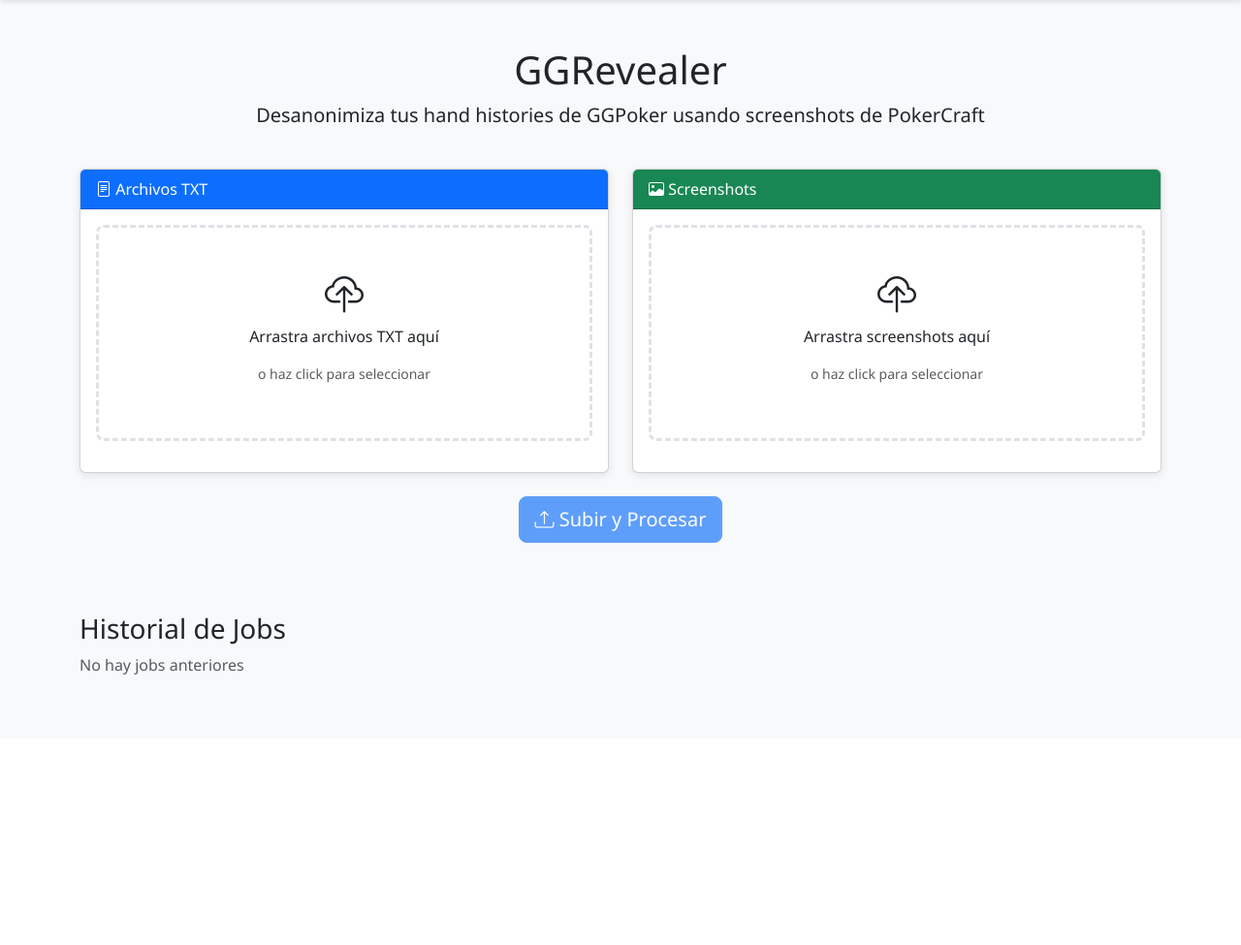
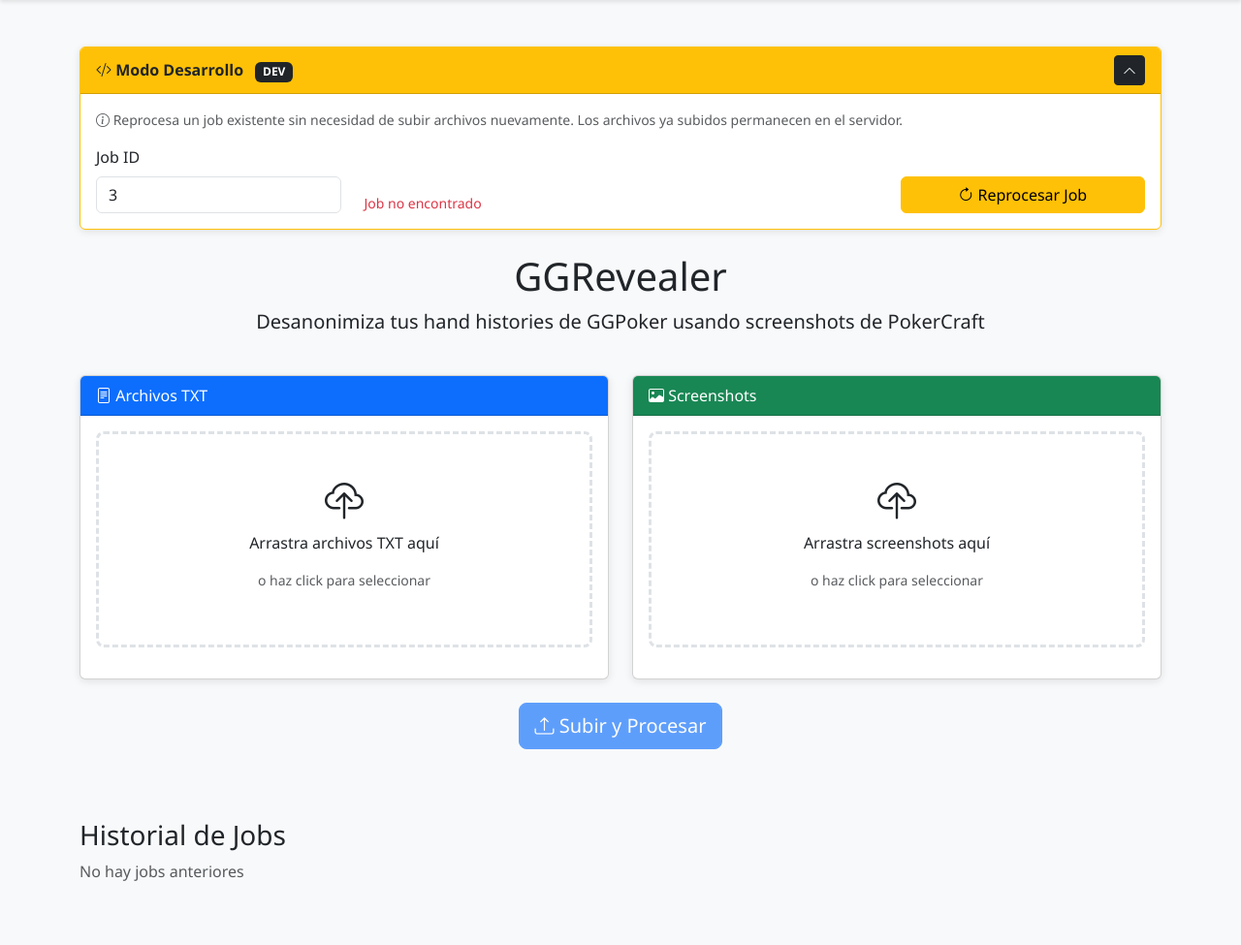
Before and after one commit to clickmediapropy/ggrevealer-3-repl, a FastAPI app: page /app in a window 1280 px wide. Shown: the part 62-1037 px from the top of the page at 97% size. Before the commit the page ends 758 px from the top, so only its background shows below. Run offline with FastAPI, Linux system fonts and the light colour scheme; data that the repository does not hold is empty; some libraries are stand-ins or nearby versions.

Commit message:
Add development mode for reprocessing existing jobs
Features:
- New UI section: Dev Mode card with job reprocessing
- Backend: clear_job_results() to reset job data and outputs
- Modified /api/process/{job_id} to detect and handle reprocessing
- Frontend: reprocessDevJob() function to trigger reprocessing
- Auto-load job info when changing job ID
- Collapsible dev mode section

Benefits:
- No need to re-upload files during development
- Single endpoint for both new and reprocess jobs
- Clean state reset before reprocessing
- Real-time job status display in dev panel

Default job ID: 6 (created from storage/uploads/3 files)

🤖 Generated with [Claude Code](https://claude.com/claude-code)

Co-Authored-By: Claude <noreply@anthropic.com>

```diff
--- a/main.py
+++ b/main.py
@@ -21,7 +21,7 @@ from pathlib import Path
 from typing import List
 import shutil
 
-from database import init_db, create_job, get_job, get_all_jobs, update_job_status, add_file, get_job_files, save_result, get_result, update_job_file_counts, delete_job, mark_job_started, update_job_stats, set_ocr_total_count, increment_ocr_processed_count, save_screenshot_result, get_screenshot_results, update_screenshot_result_matches, get_job_logs
+from database import init_db, create_job, get_job, get_all_jobs, update_job_status, add_file, get_job_files, save_result, get_result, update_job_file_counts, delete_job, mark_job_started, update_job_stats, set_ocr_total_count, increment_ocr_processed_count, save_screenshot_result, get_screenshot_results, update_screenshot_result_matches, get_job_logs, clear_job_results
 from parser import GGPokerParser
 from ocr import ocr_screenshot
 from matcher import find_best_matches
@@ -120,7 +120,7 @@ async def upload_files(
 
 @app.post("/api/process/{job_id}")
 async def process_job(job_id: int, background_tasks: BackgroundTasks):
-    """Start processing a job in the background"""
+    """Start processing a job in the background (supports reprocessing)"""
     job = get_job(job_id)
     if not job:
         raise HTTPException(status_code=404, detail="Job not found")
@@ -128,10 +128,24 @@ async def process_job(job_id: int, background_tasks: BackgroundTasks):
     if job['status'] == 'processing':
         raise HTTPException(status_code=400, detail="Job is already processing")
 
+    # Check if this is a reprocess (job already completed or failed)
+    is_reprocess = job['status'] in ['completed', 'failed']
+
+    if is_reprocess:
+        # Clear previous results from database
+        clear_job_results(job_id)
+
+        # Clear output files from filesystem
+        job_output_path = OUTPUTS_PATH / str(job_id)
+        if job_output_path.exists():
+            shutil.rmtree(job_output_path)
+
+        print(f"[JOB {job_id}] Reprocessing: cleared previous results")
+
     background_tasks.add_task(run_processing_pipeline, job_id)
     update_job_status(job_id, 'processing')
 
-    return {"job_id": job_id, "status": "processing"}
+    return {"job_id": job_id, "status": "processing", "is_reprocess": is_reprocess}
 
 
 @app.get("/api/status/{job_id}")
@@ -421,19 +435,76 @@ async def generate_claude_prompt(job_id: int):
     # Get failed screenshots
     failed_screenshots = [s for s in screenshot_results if s.get('status') == 'error']
 
+    # Calculate metrics
+    stats = {
+        "txt_files": job.get('txt_files_count', 0),
+        "screenshots": job.get('screenshot_files_count', 0),
+        "hands_parsed": job.get('hands_parsed', 0),
+        "matched_hands": job.get('matched_hands', 0),
+        "name_mappings": job.get('name_mappings_count', 0),
+        "ocr_processed": job.get('ocr_processed_count', 0),
+        "ocr_total": job.get('ocr_total_count', 0)
+    }
+
+    # Calculate key metrics
+    match_rate = (stats['matched_hands'] / stats['hands_parsed'] * 100) if stats['hands_parsed'] > 0 else 0
+    ocr_success_rate = (stats['ocr_processed'] / stats['ocr_total'] * 100) if stats['ocr_total'] > 0 else 0
+
+    screenshot_summary = {
+        "total": len(screenshot_results),
+        "success": len([s for s in screenshot_results if s.get('status') == 'success']),
+        "warning": len([s for s in screenshot_results if s.get('status') == 'warning']),
+        "error": len([s for s in screenshot_results if s.get('status') == 'error'])
+    }
+
+    screenshot_success_rate = (screenshot_summary['success'] / screenshot_summary['total'] * 100) if screenshot_summary['total'] > 0 else 0
+
+    # Identify problem type
+    problem_indicators = []
+
+    if job.get('status') == 'failed':
+        problem_indicators.append("JOB_FAILED")
+
+    if match_rate < 10:
+        problem_indicators.append("VERY_LOW_MATCH_RATE")
+    elif match_rate < 30:
+        problem_indicators.append("LOW_MATCH_RATE")
+
+    if screenshot_success_rate < 50:
+        problem_indicators.append("LOW_OCR_SUCCESS")
+
+    if ocr_success_rate < 100:
+        problem_indicators.append("INCOMPLETE_OCR")
+
+    if len(error_logs) > 0:
+        problem_indicators.append("HAS_ERROR_LOGS")
+
+    if len(warning_logs) > 5:
+        problem_indicators.append("MANY_WARNINGS")
+
+    if screenshot_summary['error'] > screenshot_summary['total'] * 0.3:
+        problem_indicators.append("HIGH_SCREENSHOT_FAILURE_RATE")
+
+    # Get failed screenshots with errors
+    failed_screenshots_with_details = []
+    for fs in failed_screenshots[:10]:
+        failed_screenshots_with_details.append({
+            "filename": fs.get('screenshot_filename'),
+            "error": fs.get('ocr_error'),
+            "ocr_success": fs.get('ocr_success')
+        })
+
     # Build context for Gemini
     context = {
         "job_id": job_id,
         "status": job.get('status'),
         "error_message": job.get('error_message'),
-        "statistics": {
-            "txt_files": job.get('txt_files_count', 0),
-            "screenshots": job.get('screenshot_files_count', 0),
-            "hands_parsed": job.get('hands_parsed', 0),
-            "matched_hands": job.get('matched_hands', 0),
-            "name_mappings": job.get('name_mappings_count', 0),
-            "ocr_processed": job.get('ocr_processed_count', 0),
-            "ocr_total": job.get('ocr_total_count', 0)
+        "problem_indicators": problem_indicators,
+        "statistics": stats,
+        "calculated_metrics": {
+            "match_rate_percent": round(match_rate, 2),
+            "ocr_success_rate_percent": round(ocr_success_rate, 2),
+            "screenshot_success_rate_percent": round(screenshot_success_rate, 2)
         },
         "timestamps": {
             "created_at": job.get('created_at'),
@@ -441,15 +512,10 @@ async def generate_claude_prompt(job_id: int):
             "completed_at": job.get('completed_at'),
             "processing_time_seconds": job.get('processing_time_seconds')
         },
-        "error_logs": error_logs[:10],  # Last 10 errors
-        "warning_logs": warning_logs[:10],  # Last 10 warnings
-        "failed_screenshots": failed_screenshots[:5],  # First 5 failed screenshots
-        "screenshot_summary": {
-            "total": len(screenshot_results),
-            "success": len([s for s in screenshot_results if s.get('status') == 'success']),
-            "warning": len([s for s in screenshot_results if s.get('status') == 'warning']),
-            "error": len([s for s in screenshot_results if s.get('status') == 'error'])
-        }
+        "error_logs": error_logs[:10],
+        "warning_logs": warning_logs[:10],
+        "failed_screenshots": failed_screenshots_with_details,
+        "screenshot_summary": screenshot_summary
     }
 
     # If job has result with detailed stats, include them
@@ -472,40 +538,75 @@ async def generate_claude_prompt(job_id: int):
         model = genai.GenerativeModel('gemini-2.5-flash')
 
         # Create prompt for Gemini
-        gemini_prompt = f"""Eres un experto en debugging de aplicaciones Python y análisis de errores.
+        gemini_prompt = f"""Eres un experto en debugging de aplicaciones Python, análisis de errores y detección de problemas en pipelines de procesamiento de datos.
 
-Tu tarea es generar un prompt claro, detallado y accionable para Claude Code que le ayude a debuggear un error en GGRevealer (una aplicación FastAPI que desanonimiza hand histories de poker usando OCR con Gemini Vision).
+Tu tarea es analizar la información de un job de GGRevealer y generar un prompt ÚTIL y ACCIONABLE para Claude Code.
 
-**INFORMACIÓN DEL ERROR:**
+**CONTEXTO DE GGREVEALER:**
+GGRevealer es una aplicación FastAPI que desanonimiza hand histories de poker usando OCR con Gemini Vision:
+- Pipeline: Upload → Parse TXT → OCR Screenshots → Match Hands → Generate Mappings → Write Outputs
+- El objetivo es HACER MATCH de manos con screenshots para identificar jugadores anónimos
+- Un BUEN resultado tiene >80% match rate (manos matched / manos parseadas)
+- Un MAL resultado tiene <30% match rate
+
+**INFORMACIÓN DEL JOB A ANALIZAR:**
 
 {json.dumps(context, indent=2, ensure_ascii=False)}
 
-**ARQUITECTURA DE GGREVEALER:**
-- Backend: FastAPI + SQLite + Google Gemini Vision API
-- Pipeline: Upload → Parse TXT files → OCR Screenshots → Match Hands → Generate Mappings → Write Outputs
-- Archivos clave:
-  - main.py: Pipeline principal y API endpoints
-  - parser.py: Parsing de GGPoker hand histories
-  - ocr.py: OCR con Gemini 2.5 Flash Vision
-  - matcher.py: Matching inteligente de hands con screenshots
-  - writer.py: Generación de outputs con validaciones PokerTracker
-  - database.py: SQLite con tablas jobs, files, results, screenshot_results, logs
-  - logger.py: Sistema de logging estructurado
+**INDICADORES DE PROBLEMAS DETECTADOS:**
+{', '.join(problem_indicators) if problem_indicators else 'Ninguno detectado automáticamente'}
 
-**TU TAREA:**
-Genera un prompt en español para Claude Code que:
+**TU ANÁLISIS DEBE IDENTIFICAR:**
 
-1. **Explique el problema claramente**: Resume el error principal y su contexto
-2. **Proporcione estadísticas clave**: Qué funcionó y qué falló (OCR, matching, parsing, etc.)
-3. **Liste los errores específicos**: Extrae los mensajes de error más relevantes de los logs
-4. **Sugiera áreas a investigar**: Basándote en los errores, indica qué archivos o funciones revisar
-5. **Incluya pasos de debugging**: Qué debería hacer Claude Code primero
-6. **Sea accionable**: Que Claude Code pueda empezar a debuggear inmediatamente con esa información
+1. **¿Cuál es el problema REAL?**
+   - Si match_rate es bajo (<30%): El problema es en el MATCHING (matcher.py o calidad de screenshots)
+   - Si OCR success rate es bajo: El problema es en OCR (ocr.py o calidad de imágenes)
+   - Si hay error_message: Analiza el error específico
+   - Si no hay errores pero resultados malos: Identifica qué métrica está mal
 
-**FORMATO DEL PROMPT:**
-Usa markdown con secciones claras. Sé conciso pero completo. Prioriza la información más relevante.
+2. **¿Por qué está fallando?**
+   - Analiza error_logs para patrones
+   - Revisa failed_screenshots para errores comunes
+   - Considera warning_logs si son relevantes
 
-Genera SOLO el prompt para Claude Code, sin explicaciones adicionales ni metadatos."""
+3. **¿Dónde buscar?**
+   - main.py (líneas 400-800): Pipeline y OCR paralelo
+   - matcher.py: Algoritmo de matching (Hand ID, scoring)
+   - ocr.py: Llamadas a Gemini Vision
+   - parser.py: Parsing de TXT files
+
+**GENERA UN PROMPT que:**
+
+1. **Identifique el problema de forma ESPECÍFICA** (no genérico)
+   - Ejemplo BUENO: "Match rate de 3.4% indica que el algoritmo de matching no está funcionando"
+   - Ejemplo MALO: "Hay un error en el procesamiento"
+
+2. **Proporcione MÉTRICAS CLAVE**
+   - Match rate, OCR success rate, screenshots procesados
+   - Comparar con lo esperado
+
+3. **Liste ERRORES ESPECÍFICOS** (si los hay)
+   - Con nombre de archivo, línea si es posible
+   - Patrones detectados
+
+4. **Sugiera ARCHIVOS Y FUNCIONES CONCRETAS** a revisar
+   - No solo "revisa matcher.py" sino "revisa la función find_best_matches() en matcher.py:37"
+
+5. **Proponga PASOS CONCRETOS de debugging**
+   - Qué logs revisar, qué agregar, qué cambiar
+
+6. **Sea ACCIONABLE**
+   - Claude Code debe poder empezar a trabajar inmediatamente
+
+**FORMATO:**
+Usa markdown, secciones claras, bullets. Máximo 400 palabras. ENFÓCATE en lo más importante.
+
+**IMPORTANTE:**
+- NO generes prompt genérico si el problema es obvio (ej: match rate bajo = problema de matching)
+- Si no hay errores explícitos, ANALIZA las métricas y encuentra el problema real
+- Sé ESPECÍFICO y TÉCNICO
+
+Genera SOLO el prompt para Claude Code:"""
 
         # Call Gemini
         response = await asyncio.to_thread(
@@ -538,34 +639,80 @@ Genera SOLO el prompt para Claude Code, sin explicaciones adicionales ni metadat
 
 def _generate_fallback_prompt(context: dict) -> str:
     """Generate a basic prompt when Gemini is not available"""
-    error_msg = context.get('error_message', 'Error desconocido')
+    error_msg = context.get('error_message') or 'No hay mensaje de error explícito'
     stats = context.get('statistics', {})
+    metrics = context.get('calculated_metrics', {})
     error_logs = context.get('error_logs', [])
+    problem_indicators = context.get('problem_indicators', [])
+    screenshot_summary = context.get('screenshot_summary', {})
 
-    prompt = f"""Tengo un error en GGRevealer (Job #{context.get('job_id')}) y necesito ayuda para debuggearlo.
+    # Identify main problem
+    main_problem = "Job completado con resultados subóptimos"
 
-## Error Principal
-{error_msg}
+    if 'JOB_FAILED' in problem_indicators:
+        main_problem = f"Job falló: {error_msg}"
+    elif 'VERY_LOW_MATCH_RATE' in problem_indicators:
+        main_problem = f"Match rate muy bajo ({metrics.get('match_rate_percent', 0):.1f}%) - Problema de matching"
+    elif 'LOW_MATCH_RATE' in problem_indicators:
+        main_problem = f"Match rate bajo ({metrics.get('match_rate_percent', 0):.1f}%) - Revisar algoritmo de matching"
+    elif 'LOW_OCR_SUCCESS' in problem_indicators:
+        main_problem = f"OCR con baja tasa de éxito ({metrics.get('screenshot_success_rate_percent', 0):.1f}%)"
 
-## Estadísticas del Job
-- Archivos TXT: {stats.get('txt_files', 0)}
-- Screenshots: {stats.get('screenshots', 0)}
-- Manos parseadas: {stats.get('hands_parsed', 0)}
-- Manos matched: {stats.get('matched_hands', 0)}
-- OCR procesados: {stats.get('ocr_processed', 0)}/{stats.get('ocr_total', 0)}
+    prompt = f"""# Problema en GGRevealer - Job #{context.get('job_id')}
 
-## Logs de Error
+## Problema Identificado
+{main_problem}
+
+## Métricas Clave
+- **Match Rate:** {metrics.get('match_rate_percent', 0):.1f}% ({stats.get('matched_hands', 0)}/{stats.get('hands_parsed', 0)} manos)
+- **OCR Success:** {metrics.get('screenshot_success_rate_percent', 0):.1f}% ({screenshot_summary.get('success', 0)}/{screenshot_summary.get('total', 0)} screenshots)
+- **Archivos:** {stats.get('txt_files', 0)} TXT, {stats.get('screenshots', 0)} screenshots
+
+## Análisis
+
+"""
+
+    # Add specific analysis based on problem
+    if metrics.get('match_rate_percent', 0) < 30:
+        prompt += """### Problema: Match Rate Bajo
+El problema principal es que muy pocas manos están siendo matched con screenshots.
+
+**Posibles causas:**
+1. Hand IDs no coinciden entre TXT y screenshots
+2. Algoritmo de scoring en matcher.py no funciona bien
+3. Screenshots de calidad pobre o formato diferente
+4. OCR no extrae Hand IDs correctamente
+
+**Archivos a revisar:**
+- `matcher.py:37-76` - Función find_best_matches()
+- `ocr.py:46-117` - Extracción de Hand ID
+- Logs de matching para ver scores
+
+"""
+
+    if screenshot_summary.get('error', 0) > 0:
+        prompt += f"""### Screenshots Fallidos: {screenshot_summary.get('error', 0)}
+Hay screenshots que fallaron en OCR. Revisa los errores específicos.
+
 """
 
     if error_logs:
+        prompt += "## Logs de Error\n"
         for log in error_logs[:5]:
             prompt += f"\n[{log.get('level')}] {log.get('message')}"
             if log.get('extra_data'):
-                prompt += f"\n  Datos: {json.dumps(log.get('extra_data'))}"
-    else:
-        prompt += "\nNo hay logs de error específicos disponibles."
+                prompt += f"\n  Extra: {json.dumps(log.get('extra_data'))}"
+        prompt += "\n"
 
-    prompt += "\n\nPor favor, ayúdame a debuggear este problema. Los archivos principales están en main.py, parser.py, ocr.py, matcher.py, writer.py y database.py."
+    prompt += """
+## Pasos de Debugging
+
+1. Revisa los logs del job en la sección de debugging
+2. Verifica qué está retornando el OCR (Hand IDs, player names)
+3. Chequea el algoritmo de matching y sus scores
+4. Exporta el debug JSON para análisis detallado
+
+**Archivos principales:** main.py, parser.py, ocr.py, matcher.py, writer.py"""
 
     return prompt
 
--- a/static/js/app.js
+++ b/static/js/app.js
@@ -1025,6 +1025,120 @@ async function exportDebugData(jobId, debugData) {
     }
 }
 
+// ============================================================================
+// DEVELOPMENT MODE - REPROCESS JOB
+// ============================================================================
+
+async function loadDevJobInfo(jobId) {
+    const devJobInfo = document.getElementById('dev-job-info');
+
+    if (!jobId || jobId < 1) {
+        devJobInfo.innerHTML = '<span class="text-danger">Job ID inválido</span>';
+        return;
+    }
+
+    try {
+        const response = await fetch(`${API_BASE}/api/status/${jobId}`);
+
+        if (!response.ok) {
+            devJobInfo.innerHTML = '<span class="text-danger">Job no encontrado</span>';
+            return;
+        }
+
+        const job = await response.json();
+        const stats = job.statistics || {};
+
+        devJobInfo.innerHTML = `
+            <strong>Status:</strong> <span class="badge bg-${getStatusBadgeColor(job.status)}">${job.status}</span><br>
+            <strong>Archivos:</strong> ${stats.txt_files || 0} TXT, ${stats.screenshots || 0} screenshots<br>
+            <strong>Hands:</strong> ${stats.hands_parsed || 0} parseadas, ${stats.matched_hands || 0} matched
+        `;
+    } catch (error) {
+        console.error('Error loading dev job info:', error);
+        devJobInfo.innerHTML = '<span class="text-danger">Error al cargar info del job</span>';
+    }
+}
+
+function getStatusBadgeColor(status) {
+    const colors = {
+        'pending': 'secondary',
+        'processing': 'primary',
+        'completed': 'success',
+        'failed': 'danger'
+    };
+    return colors[status] || 'secondary';
+}
+
+async function reprocessDevJob() {
+    const jobIdInput = document.getElementById('dev-job-id');
+    const reprocessBtn = document.getElementById('reprocess-job-btn');
+    const jobId = parseInt(jobIdInput.value);
+
+    if (!jobId || jobId < 1) {
+        alert('Por favor ingresa un Job ID válido');
+        return;
+    }
+
+    reprocessBtn.disabled = true;
+    reprocessBtn.innerHTML = '<i class="bi bi-hourglass-split"></i> Iniciando...';
+
+    try {
+        // Call the existing /api/process endpoint (it now handles reprocessing)
+        const response = await fetch(`${API_BASE}/api/process/${jobId}`, {
+            method: 'POST'
+        });
+
+        if (!response.ok) {
+            const error = await response.json();
+            throw new Error(error.detail || 'Failed to start processing');
+        }
+
+        const data = await response.json();
+        currentJobId = jobId;
+
+        // Show processing section and start monitoring
+        showProcessing();
+        startTimer();
+        startStatusPolling();
+
+        console.log(`✅ ${data.is_reprocess ? 'Reprocesando' : 'Procesando'} job ${jobId}`);
+
+    } catch (error) {
+        console.error('Error reprocessing job:', error);
+        alert('Error al reprocesar job: ' + error.message);
+
+        reprocessBtn.disabled = false;
+        reprocessBtn.innerHTML = '<i class="bi bi-arrow-clockwise"></i> Reprocesar Job';
+    }
+}
+
+// Dev mode toggle
+document.getElementById('toggle-dev-mode').addEventListener('click', () => {
+    const devModeBody = document.getElementById('dev-mode-body');
+    const toggleBtn = document.getElementById('toggle-dev-mode');
+
+    if (devModeBody.style.display === 'none') {
+        devModeBody.style.display = 'block';
+        toggleBtn.innerHTML = '<i class="bi bi-chevron-up"></i>';
+    } else {
+        devModeBody.style.display = 'none';
+        toggleBtn.innerHTML = '<i class="bi bi-chevron-down"></i>';
+    }
+});
+
+// Load job info when job ID changes
+document.getElementById('dev-job-id').addEventListener('input', (e) => {
+    const jobId = parseInt(e.target.value);
+    if (jobId && jobId > 0) {
+        loadDevJobInfo(jobId);
+    }
+});
+
+// Reprocess job button
+document.getElementById('reprocess-job-btn').addEventListener('click', reprocessDevJob);
+
 document.addEventListener('DOMContentLoaded', () => {
     loadJobs();
+    // Load initial dev job info (job 3 by default)
+    loadDevJobInfo(3);
 });
--- a/templates/index.html
+++ b/templates/index.html
@@ -21,6 +21,47 @@
     </nav>
 
     <div class="container my-5">
+        <!-- Development Mode Section -->
+        <div id="dev-mode-section" class="row mb-4">
+            <div class="col-12">
+                <div class="card border-warning">
+                    <div class="card-header bg-warning text-dark">
+                        <div class="d-flex justify-content-between align-items-center">
+                            <div>
+                                <i class="bi bi-code-slash"></i> <strong>Modo Desarrollo</strong>
+                                <span class="badge bg-dark ms-2">DEV</span>
+                            </div>
+                            <button id="toggle-dev-mode" class="btn btn-sm btn-dark">
+                                <i class="bi bi-chevron-up"></i>
+                            </button>
+                        </div>
+                    </div>
+                    <div class="card-body" id="dev-mode-body">
+                        <p class="text-muted small mb-3">
+                            <i class="bi bi-info-circle"></i>
+                            Reprocesa un job existente sin necesidad de subir archivos nuevamente. Los archivos ya subidos permanecen en el servidor.
+                        </p>
+                        <div class="row align-items-end">
+                            <div class="col-md-3">
+                                <label for="dev-job-id" class="form-label">Job ID</label>
+                                <input type="number" class="form-control" id="dev-job-id" value="3" min="1">
+                            </div>
+                            <div class="col-md-6">
+                                <div id="dev-job-info" class="small text-muted">
+                                    Cargando información del job...
+                                </div>
+                            </div>
+                            <div class="col-md-3">
+                                <button id="reprocess-job-btn" class="btn btn-warning w-100">
+                                    <i class="bi bi-arrow-clockwise"></i> Reprocesar Job
+                                </button>
+                            </div>
+                        </div>
+                    </div>
+                </div>
+            </div>
+        </div>
+
         <div id="welcome-section" class="row">
             <div class="col-12 text-center mb-4">
                 <h1>GGRevealer</h1>
```
Also changed, not shown: database.py (+30 -0 lines).
